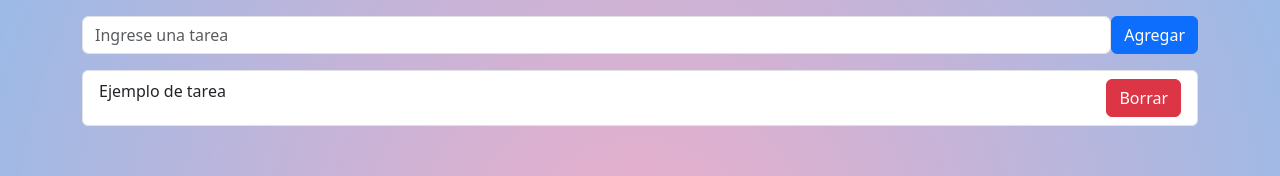
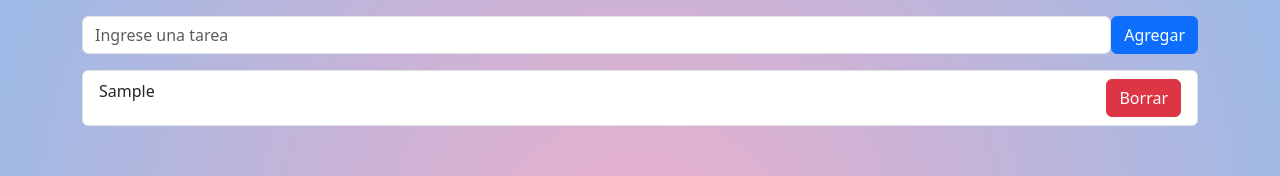
Before and after one commit to RDiarte/tarea-react, a React (Vite) app: page / in a window 1280 px wide. Both pictures are taken after typing "Sample" into the empty fields and a click on the button "Agregar". Shown: the part 132-308 px from the top of the page. Built offline with nearby package versions, Linux system fonts and the light colour scheme.

Commit message:
dejo funcionando lista tareas

```diff
--- a/src/components/ItemTarea.jsx
+++ b/src/components/ItemTarea.jsx
@@ -1,9 +1,10 @@
 import { Button, ListGroup } from "react-bootstrap";
 
-const ItemTarea = () => {
+const ItemTarea = ({ nombreTarea }) => {
   return (
     <ListGroup.Item className="d-flex justify-content-between">
-      Ejemplo de tarea <Button variant="danger">Borrar</Button>
+      {nombreTarea}
+      <Button variant="danger">Borrar</Button>
     </ListGroup.Item>
   );
 };
--- a/src/components/Lista.jsx
+++ b/src/components/Lista.jsx
@@ -5,7 +5,7 @@
   return (
     <ListGroup>
       {listaProps.map((tareaListada, posicion) => (
-        <ItemTarea key={posicion}></ItemTarea>
+        <ItemTarea key={posicion} nombreTarea={tareaListada}></ItemTarea>
       ))}
     </ListGroup>
   );
```
